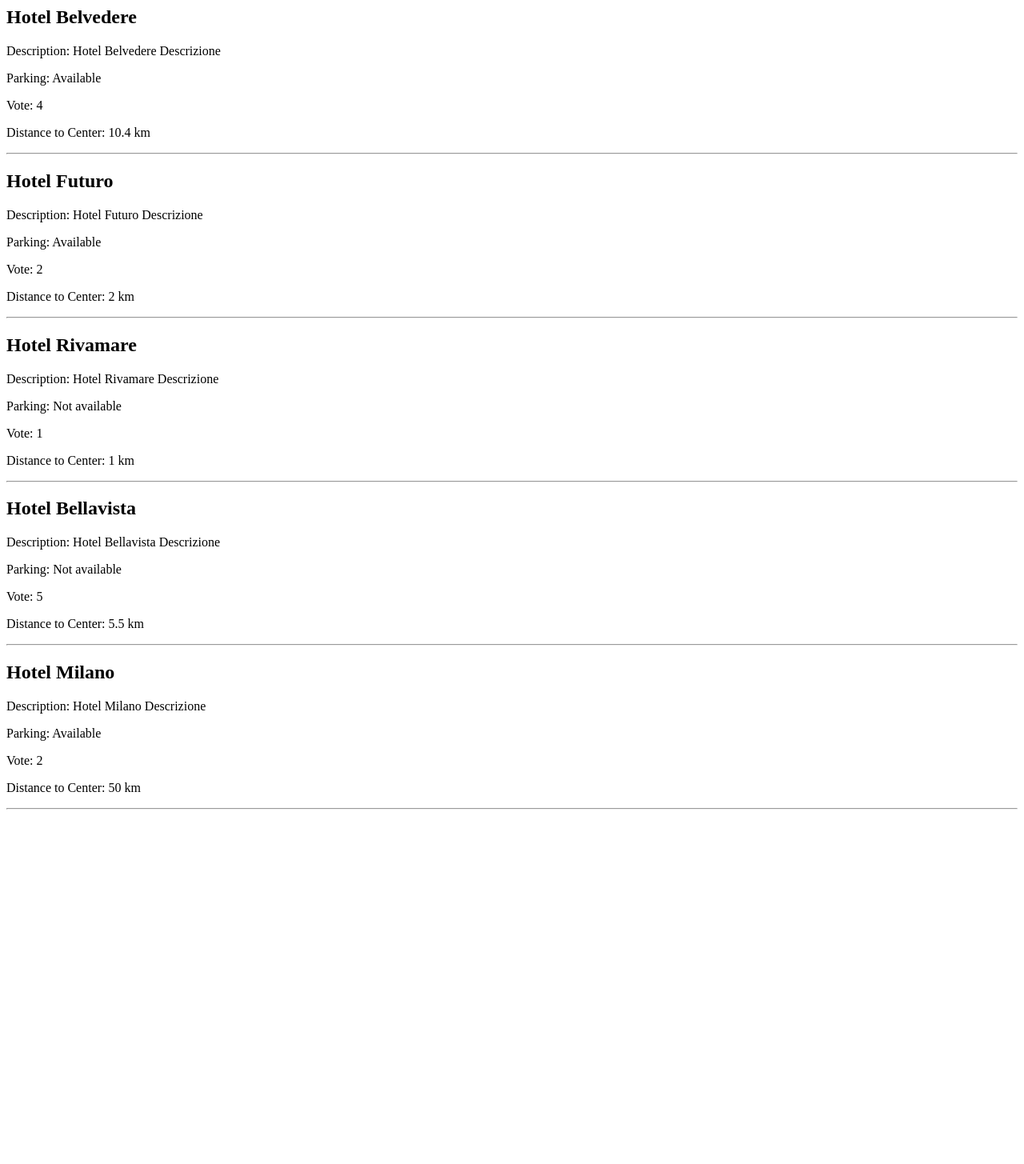
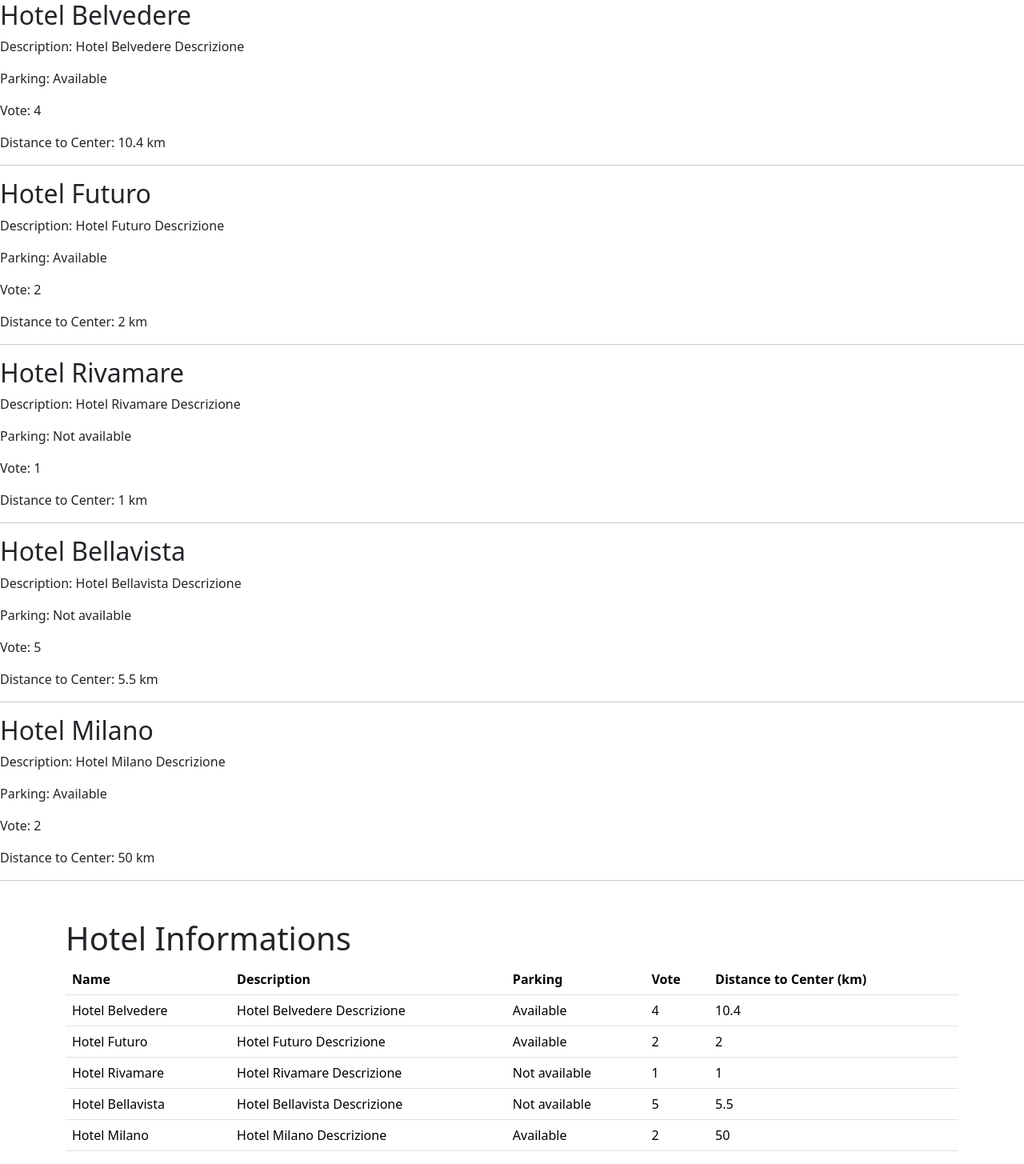
Before and after one commit to DeboraChiarelli/php-hotel, a PHP site: page / in a window 1280 px wide. Shown: the whole page at 80% size. Before the commit the page ends 1012 px from the top, so only its background shows below. Run offline with PHP 8.4, Linux system fonts and the light colour scheme.

Commit message:
Add - stile con Bootstrap

```diff
--- a/index.php
+++ b/index.php
@@ -59,3 +59,49 @@ Aggiungere un form ad inizio pagina che tramite una richiesta GET permetta di fi
         echo "<hr>";
     }
 ?>
+
+<!DOCTYPE html>
+<html lang="en">
+<head>
+    <meta charset="UTF-8">
+    <meta name="viewport" content="width=device-width, initial-scale=1.0">
+    <title>PHP Hotel</title>
+    <link href="https://cdn.jsdelivr.net/npm/bootstrap@5.3.2/dist/css/bootstrap.min.css" rel="stylesheet" integrity="sha384-T3c6CoIi6uLrA9TneNEoa7RxnatzjcDSCmG1MXxSR1GAsXEV/Dwwykc2MPK8M2HN" crossorigin="anonymous">
+
+</head>
+<body>
+
+<div class="container mt-5">
+    <h1>Hotel Informations</h1>
+
+    <table class="table">
+        <thead>
+            <tr>
+                <th>Name</th>
+                <th>Description</th>
+                <th>Parking</th>
+                <th>Vote</th>
+                <th>Distance to Center (km)</th>
+            </tr>
+        </thead>
+        <tbody>
+            <?php
+                foreach ($hotels as $hotel) {
+                    echo "<tr>";
+                    echo "<td>{$hotel['name']}</td>";
+                    echo "<td>{$hotel['description']}</td>";
+                    echo "<td>" . ($hotel['parking'] ? 'Available' : 'Not available') . "</td>";
+                    echo "<td>{$hotel['vote']}</td>";
+                    echo "<td>{$hotel['distance_to_center']}</td>";
+                    echo "</tr>";
+                }
+            ?>
+        </tbody>
+    </table>
+</div>
+
+
+
+
+</body>
+</html>
```
